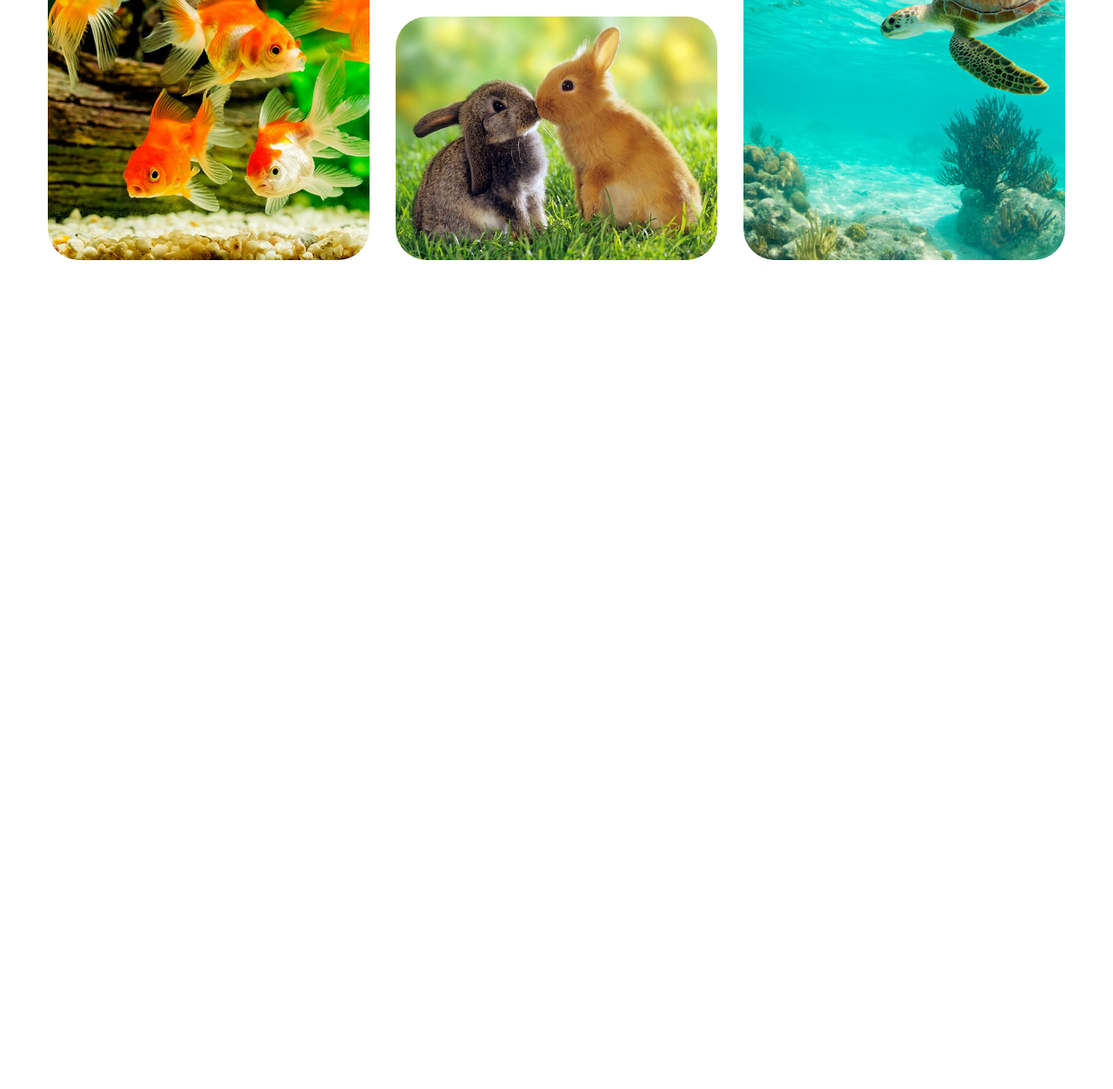
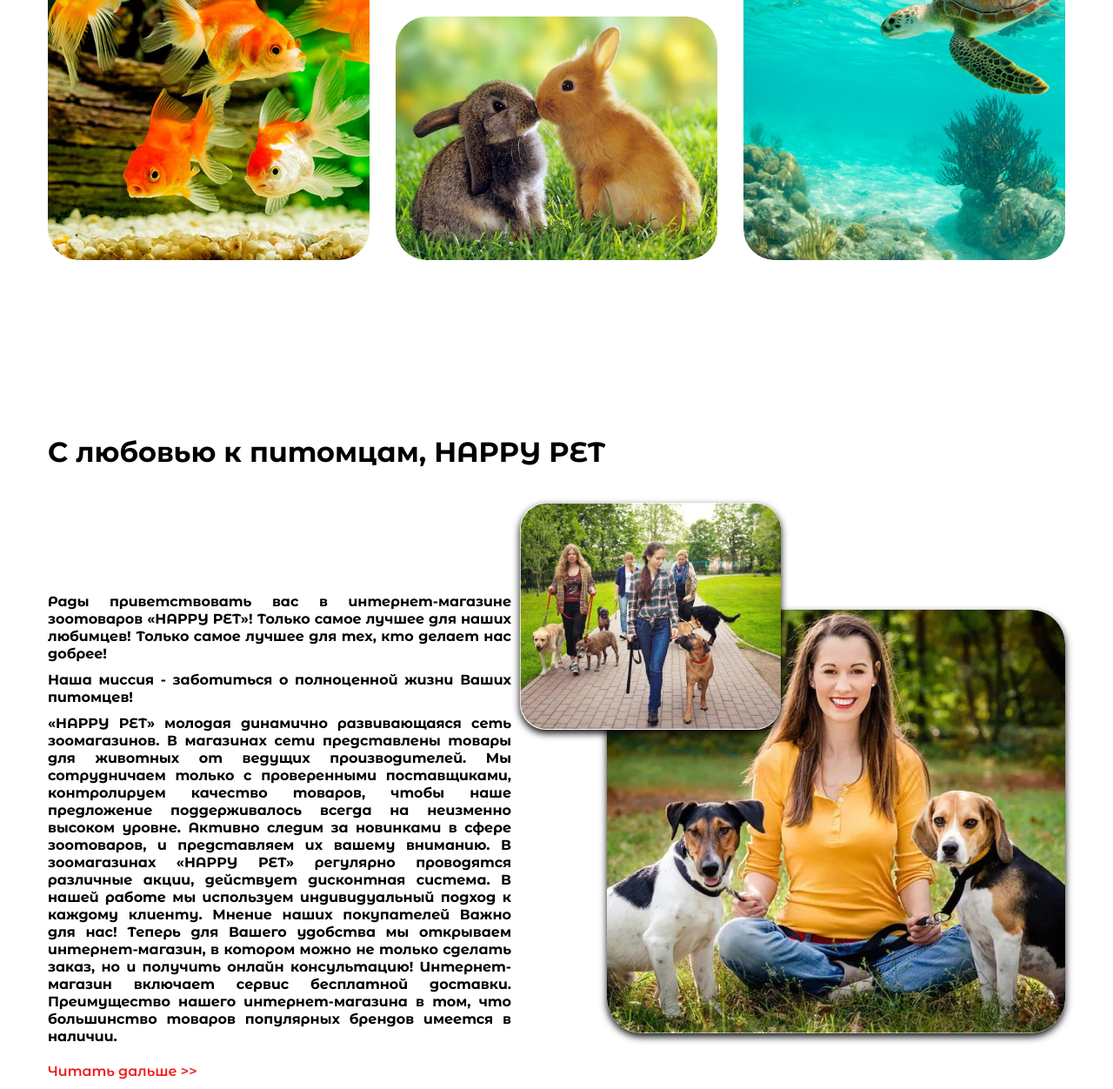
Before and after one commit to necoop/HappyPet2, a plain HTML site: page index.html in a window 1280 px wide. Shown: the part 2948-4200 px from the top of the page at 87% size. Before the commit the page ends 3247 px from the top, so only its background shows below. Drawn offline with Linux system fonts and the light colour scheme.

Commit message:
Добавлен раздел С любовью к питомцам

```diff
--- a/css/style.scss
+++ b/css/style.scss
@@ -951,7 +951,7 @@ h2 {
   position: fixed;
   transform: scale(1, 1);
 }
-@media(max-width: 1195px) {
+@media (max-width: 1195px) {
   #play__inner {
     width: 100%;
     flex-direction: row;
@@ -978,8 +978,82 @@ h2 {
     order: 6;
   }
 }
-@media(max-width: 819px) {
+@media (max-width: 819px) {
   #play {
     margin-top: 60px;
   }
 }
+#love {
+  h2 {
+    margin-top: 201px;
+  }
+}
+#love__inner {
+  margin-top: 39px;
+  width: 100%;
+  display: flex;
+  flex-wrap: wrap;
+  justify-content: center;
+}
+#love__text {
+  width: 543px;
+  margin-top: 94px;
+  padding-right: 10px;
+  p {
+    margin-top: 10px;
+    font-weight: 700;
+    font-size: 16px;
+    line-height: 20px;
+    text-align: justify;
+  }
+  a {
+    font-weight: 600;
+    font-size: 16px;
+    line-height: 20px;
+    color: #f01c1c;
+    line-height: 40px;
+  }
+}
+#love__image {
+  width: 627px;
+  #pic__1 {
+    width: 300px;
+    border-radius: 30px;
+    z-index: 10;
+    position: relative;
+    filter: drop-shadow(0px 4px 4px #080908);
+  }
+  #pic__2 {
+    width: 527px;
+    border-radius: 40px;
+    z-index: 5;
+    margin-top: -22%;
+    margin-left: 16%;
+    position: relative;
+    filter: drop-shadow(0px 4px 4px rgba(9, 10, 9, 0.99));
+  }
+}
+@media(max-width: 626px) {
+  #love {
+    h2 {
+      margin-top: 70px;
+    }
+  }
+  #love__inner {
+    margin-top: 20px;
+  }
+  #love__text {
+    margin-top: 0;
+  }
+  #love__image {
+    width: 90vw;
+    #pic__1 {
+      width: 40vw;
+      border-radius: 10%;
+    }
+    #pic__2 {
+      width: 74vw;
+      border-radius: 8%;
+    }
+  }
+}
--- a/index.html
+++ b/index.html
@@ -339,6 +339,55 @@
             </div>
         </div>
     </section>
+    <section id="love" class="container">
+        <h2>С любовью к питомцам, HAPPY PET</h2>
+        <div id="love__inner">
+            <div id="love__text">
+                <span>
+                    <p>
+                        Рады приветствовать вас в интернет-магазине
+                        зоотоваров «HAPPY PET»!
+                        Только самое лучшее
+                        для наших любимцев! Только самое лучшее для тех,
+                        кто делает нас добрее!
+                    </p>
+                    <p>
+                        Наша миссия - заботиться
+                        о полноценной жизни Ваших питомцев!
+                    </p>
+                    <p>
+                        «HAPPY PET»
+                        молодая динамично развивающаяся сеть зоомагазинов.
+                        В магазинах сети представлены товары для животных
+                        от ведущих производителей. Мы сотрудничаем только
+                        с проверенными поставщиками, контролируем качество
+                        товаров, чтобы наше предложение поддерживалось
+                        всегда на неизменно высоком уровне. Активно следим
+                        за новинками в сфере зоотоваров, и представляем их
+                        вашему вниманию. В зоомагазинах «HAPPY PET» регулярно
+                        проводятся различные акции, действует дисконтная
+                        система. В нашей работе мы используем индивидуальный
+                        подход к каждому клиенту. Мнение наших покупателей
+                        Важно для нас!
+                        Теперь для Вашего удобства мы открываем
+                        интернет-магазин, в котором можно не только сделать
+                        заказ, но и получить онлайн консультацию!
+                        Интернет-магазин включает сервис бесплатной доставки.
+                        Преимущество нашего интернет-магазина в том,
+                        что большинство товаров популярных брендов имеется
+                        в наличии.
+                    </p>
+                </span>
+                <p>
+                    <a href="#!">Читать дальше >></a>
+                </p>
+            </div>
+            <div id="love__image">
+                <img src="./img/love/pic_1.jpg" alt="pic_1" id="pic__1">
+                <img src="./img/love/pic_2.jpg" alt="pic_2" id="pic__2">
+            </div>
+        </div>
+    </section>
     <script src="./js/vue.global.js"></script>
     <script src="./js/carousel-mini.js"></script>
     <script src="./js/catalog-carousel.js"></script>
```
Also changed, not shown: css/style.css, img/love/pic_1.jpg (added), img/love/pic_2.jpg (added), 1 other file.
